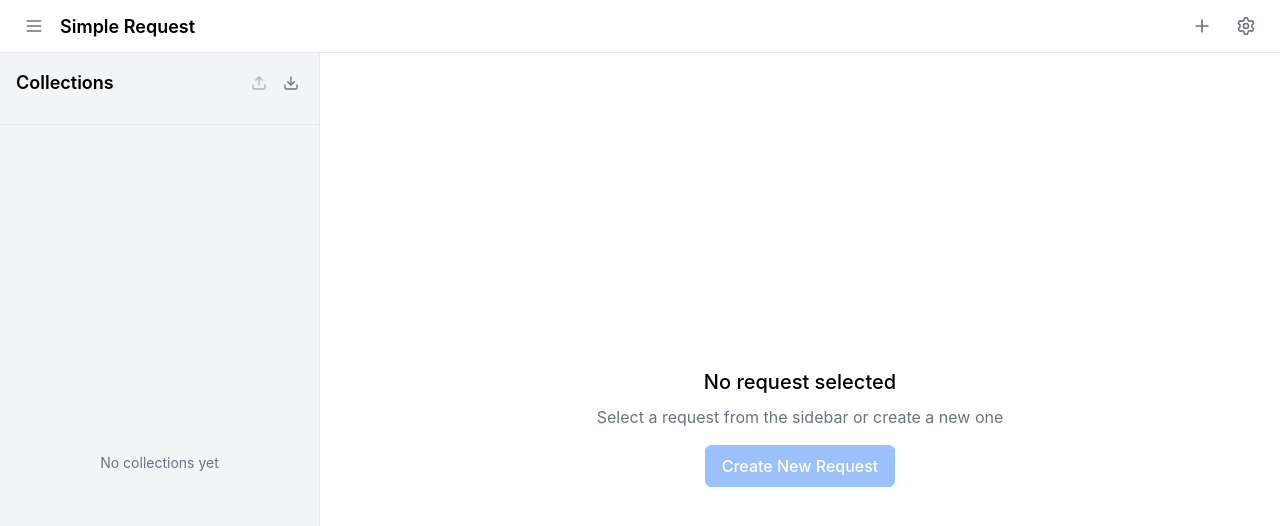
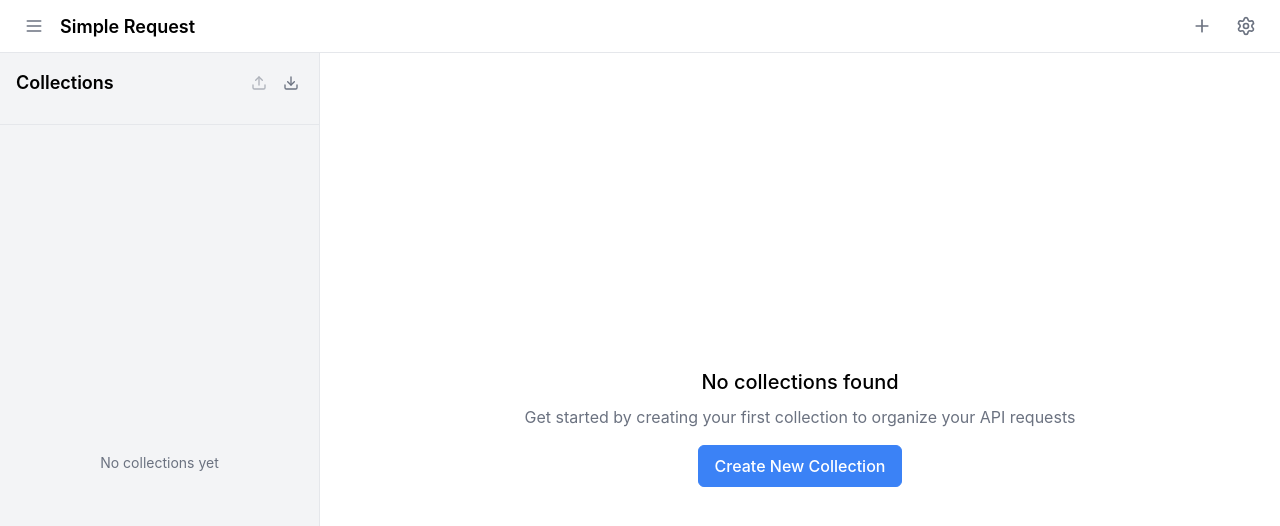
Before and after one commit to TukkOrdo/simple-request, a React (Vite) app: page / in a window 1280 px wide. Shown: the top 526 px of the page. Built offline with nearby package versions, Linux system fonts and the light colour scheme.

Commit message:
Add initial collection checking, update depends (#20)
- Add check for initial collection. If no collections exist, offer the user to "Create New Collection".
- Update dependencies.
- Bump applicaton version.

```diff
--- a/package.json
+++ b/package.json
@@ -1,6 +1,6 @@
 {
     "name": "simple-request",
-    "version": "1.1.2",
+    "version": "1.1.3",
     "description": "Lightweight API client built with Tauri and TypeScript",
     "type": "module",
     "scripts": {
--- a/src-tauri/tauri.conf.json
+++ b/src-tauri/tauri.conf.json
@@ -1,7 +1,7 @@
 {
 	"$schema": "https://schema.tauri.app/config/2",
 	"productName": "Simple Request",
-	"version": "1.1.2",
+	"version": "1.1.3",
 	"identifier": "com.simplerequest.dev",
 	"build": {
 		"devUrl": "http://localhost:1420",
--- a/src/App.tsx
+++ b/src/App.tsx
@@ -303,6 +303,21 @@ function AppContent() {
 						) : (
 							<div className="empty-state">
 								<div className="empty-state-content">
+									{collections.length === 0 ? (
+										<>
+											<h2 className="empty-state-title">No collections found</h2>
+											<p className="empty-state-description">
+												Get started by creating your first collection to organize your API requests
+											</p>
+											<button
+												onClick={createNewCollection}
+												className="btn-primary"
+											>
+												Create New Collection
+											</button>
+										</>
+									) : (
+										<>
 											<h2 className="empty-state-title">No request selected</h2>
 											<p className="empty-state-description">
 												Select a request from the sidebar or create a new one
@@ -314,6 +329,8 @@ function AppContent() {
 											>
 												Create New Request
 											</button>
+										</>
+									)}
 								</div>
 							</div>
 						)}
```
Also changed, not shown: 2 other files (tests, documents, lock files or other folders). Lines whose indentation alone changed are shown as unchanged.
